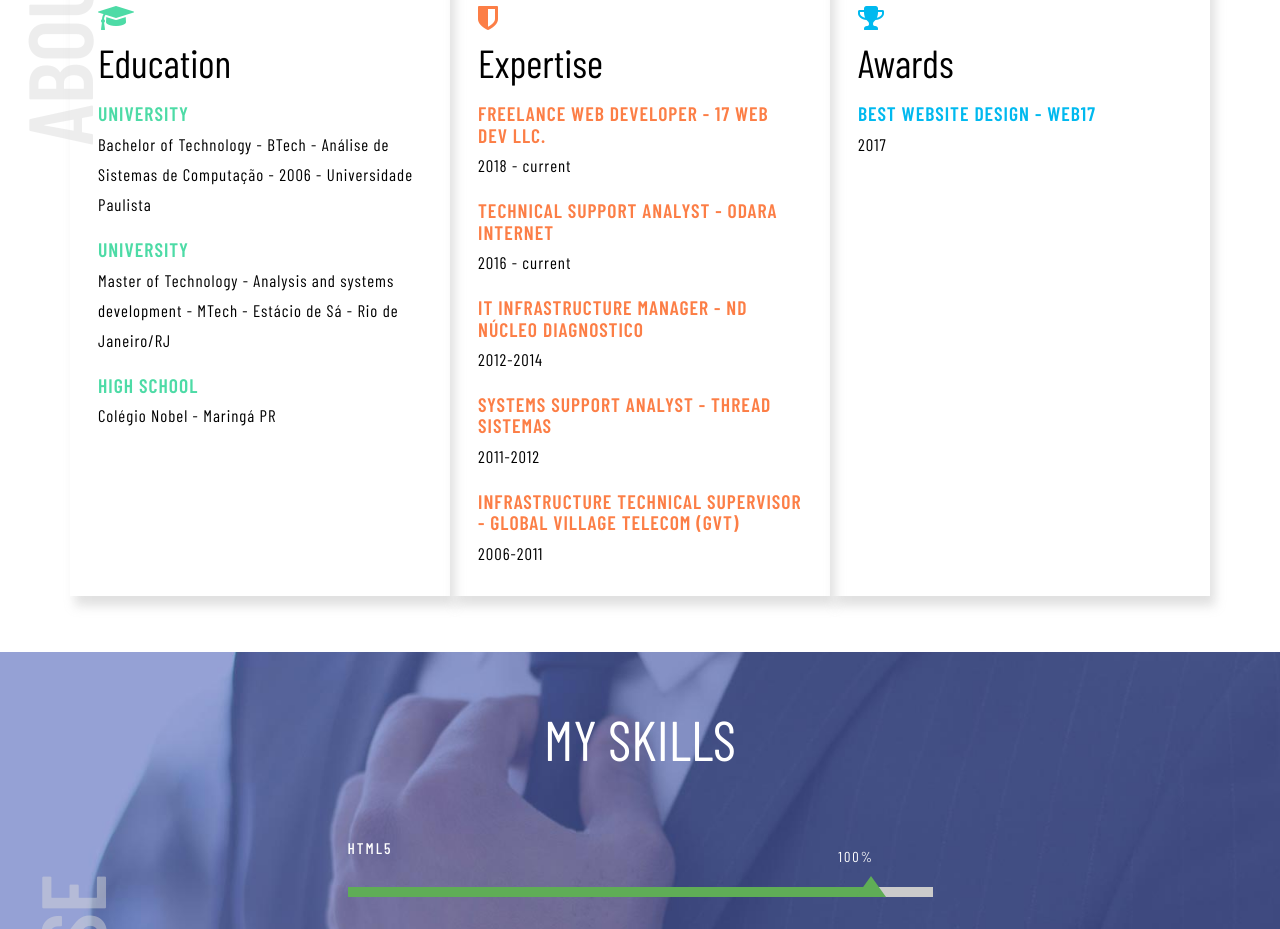
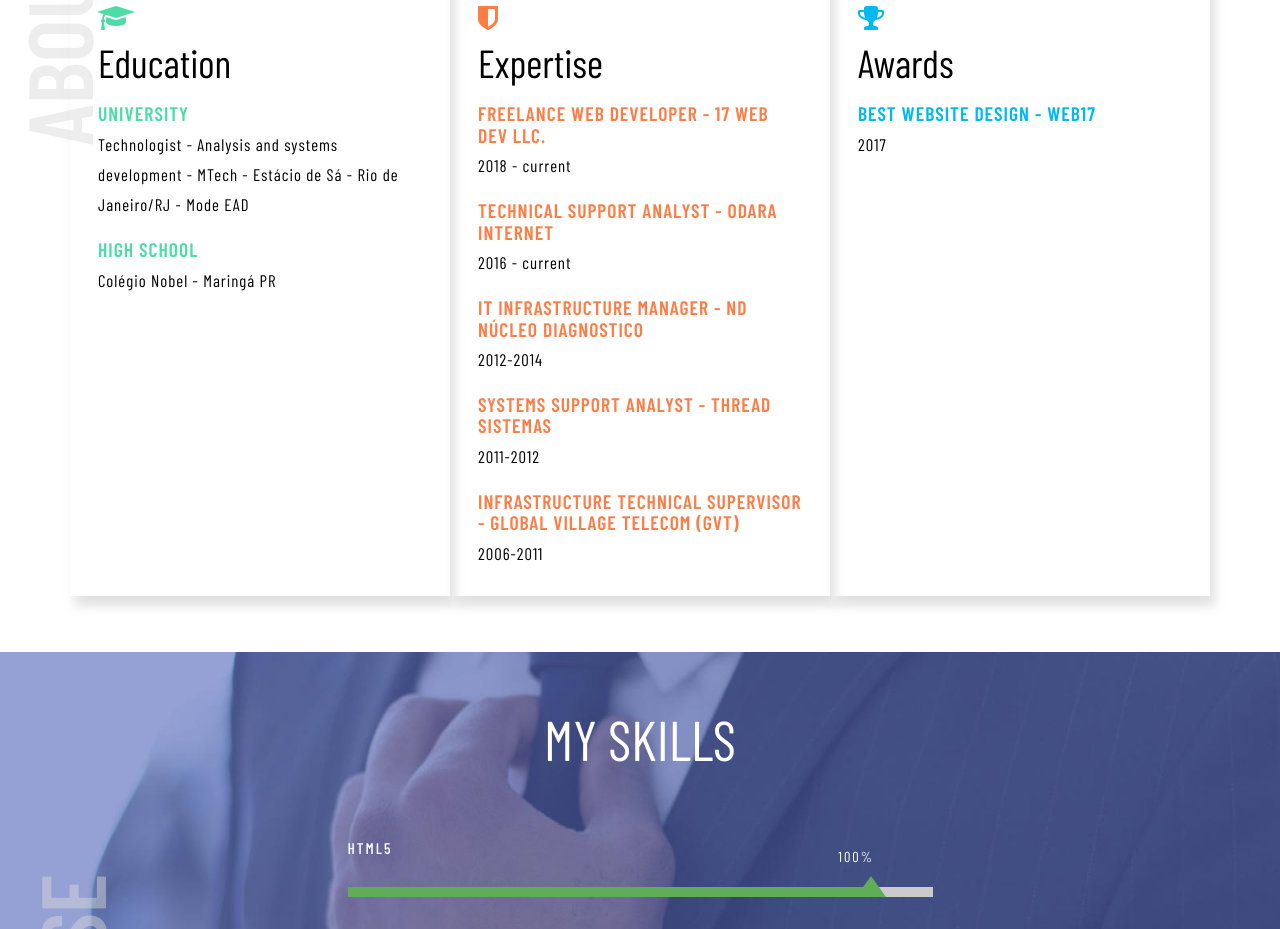
Before and after one commit to death2k/death2k.github.io, a plain HTML site: page index.html in a window 1280 px wide. Shown: the part 1438-2367 px from the top of the page. Drawn offline with nearby package versions, Linux system fonts and the light colour scheme; a web font is replaced by a local one.

Commit message:
Update index.html

```diff
--- a/index.html
+++ b/index.html
@@ -141,10 +141,9 @@
 					<div class="ab1 main-about-grid1">
 						<span class="fa fa-graduation-cap  wthree-title-list" aria-hidden="true"></span>
 						<h4 class="aboutbtm-head">education</h4>
+
 						<h5>University</h5>
-						<p>Bachelor of Technology - BTech - Análise de Sistemas de Computação - 2006 - Universidade Paulista</p>
-						<h5>University</h5>
-						<p> Master of Technology - Analysis and systems development - MTech - Estácio de Sá - Rio de Janeiro/RJ</p>
+						<p> Technologist - Analysis and systems development - MTech - Estácio de Sá - Rio de Janeiro/RJ - Mode EAD</p>
 						<h5>High School</h5>
 						<p>Colégio Nobel - Maringá PR</p>
 					</div>
```
